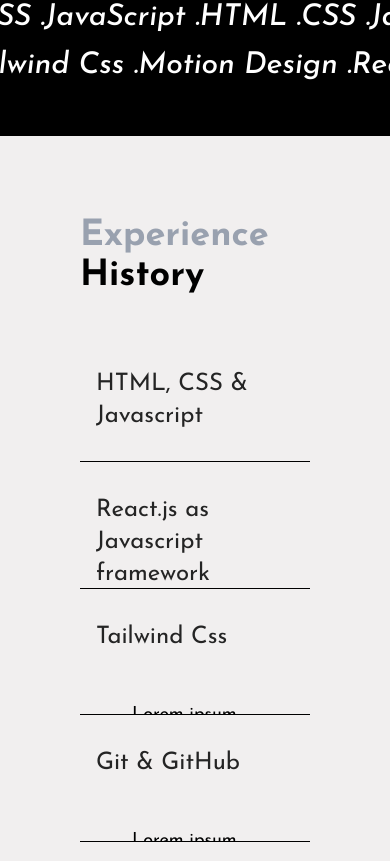
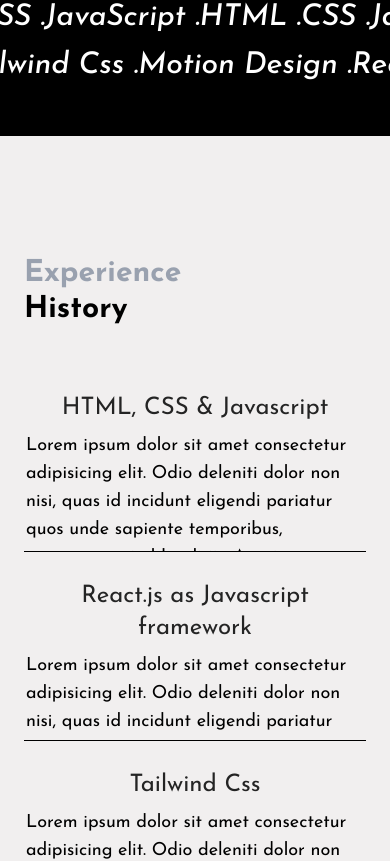
Before and after one commit to Walker-Gideon/walker.dev, a React (Vite) app: page / in a window 390 px wide. Shown: the part 10299-11160 px from the top of the page. Built offline with nearby package versions, Linux system fonts and the light colour scheme; a web font is replaced by a local one.

Commit message:
Added responsiveness to the experience section but have a bug to fix

```diff
--- a/src/components/Experience.jsx
+++ b/src/components/Experience.jsx
@@ -1,20 +1,25 @@
 import React, { useState } from "react";
 import ExperienceContent from "./ExperienceContent";
 
-function Experienc() {
+function Experience() {
   const [checkClick, setCheckClick] = useState(false);
   const [checkFrameWork, setCheckFrameWork] = useState(false);
   const [checkCss, setCheckCss] = useState(false);
   const [checkGit, setCheckGit] = useState(false);
 
   return (
-    <div className="pt-20 mb-5 px-20 h-screen z-20">
-      <div className="pb-10">
-        <h1 className="text-4xl font-bold text-gray-400">Experience</h1>
-        <h1 className="text-4xl font-bold text-black">History</h1>
+    // small:px-4 sm:px-6 md:px-10 lg:px-20
+    <div className="pt-20 small:mt-10 mb-5 px-20 small:px-4 sm:px-6 md:px-10 lg:px-20 h-screen z-20">
+      <div className="pb-10 small:pb-6 sm:mb-8 medium:mb-10">
+        <h1 className="text-4xl small:text-2xl sm:text-3xl medium:text-4xl font-bold text-gray-400">
+          Experience
+        </h1>
+        <h1 className="text-4xl small:text-2xl sm:text-3xl medium:text-4xl font-bold text-black">
+          History
+        </h1>
       </div>
 
-      <div className="">
+      <div className="small:hidden md:block">
         <ExperienceContent
           check={checkClick}
           onCheck={() => setCheckClick(!checkClick)}
@@ -36,8 +41,31 @@
           title="Git & GitHub"
         />
       </div>
+
+      <div className="small:block md:hidden">
+        <SubExperience />
+      </div>
     </div>
   );
 }
 
-export default Experienc;
+export default Experience;
+
+export function SubExperience() {
+  const [checkClick, setCheckClick] = useState(true);
+  const [checkFrameWork, setCheckFrameWork] = useState(true);
+  const [checkCss, setCheckCss] = useState(true);
+  const [checkGit, setCheckGit] = useState(true);
+
+  return (
+    <div className="">
+      <ExperienceContent check={checkClick} title="HTML, CSS & Javascript" />
+      <ExperienceContent
+        check={checkFrameWork}
+        title="React.js as Javascript framework"
+      />
+      <ExperienceContent check={checkCss} title="Tailwind Css" />
+      <ExperienceContent check={checkGit} title="Git & GitHub" />
+    </div>
+  );
+}
--- a/src/components/ExperienceContent.jsx
+++ b/src/components/ExperienceContent.jsx
@@ -3,10 +3,10 @@
 function ExperienceContent({ check, onCheck, title }) {
   const boxVariants = {
     initial: {
-      height: "15vh",
+      height: "12vh",
     },
     expanded: {
-      height: "30vh",
+      height: "20vh",
     },
   };
 
@@ -20,16 +20,16 @@
         ease: "easeOut",
         height: { duration: 0.4, ease: "easeOut", delay: 0.2 },
       }}
-      className="border-b border-black py-8 overflow-hidden"
+      className="border-b border-black py-8 small:py-2 small:mb-5 medium:mb-8 md:mb-0 md:py-8 overflow-hidden"
       onMouseEnter={onCheck}
       onMouseLeave={onCheck}
     >
-      <div className="flex items-center justify-between px-4">
-        <h1 className="text-2xl">{title}</h1>
+      <div className="flex items-center small:text-center small:justify-center md:justify-between px-4">
+        <h1 className="text-2xl small:text-2xl medium:text-3xl">{title}</h1>
       </div>
 
-      <div className="mt-8 px-13 text-black text-lg  transition-all duration-500 overflow-hidden">
-        <p className="py-4 transform transition-all duration-500">
+      <div className="mt-8 small:mt-1 medium:mt-2 md:mt-4 px-13 small:px-0.5 medium:px-4 md:px-10 text-black text-lg medium:text-xl md:text-lg transition-all duration-500 overflow-hidden">
+        <p className="py-4 small:py-1 medium:py-2 md:py-1 transform transition-all duration-500">
           Lorem ipsum dolor sit amet consectetur adipisicing elit. Odio deleniti
           dolor non nisi, quas id incidunt eligendi pariatur quos unde sapiente
           temporibus, consequatur in blanditiis. Aperiam dignissimos magni id
```
